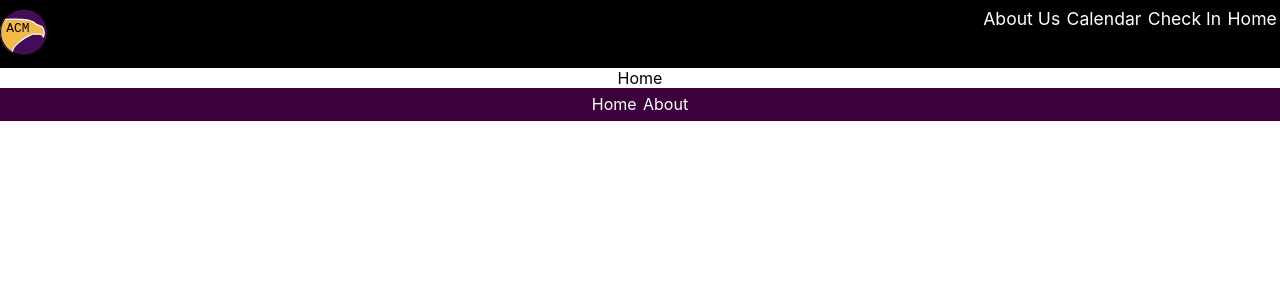
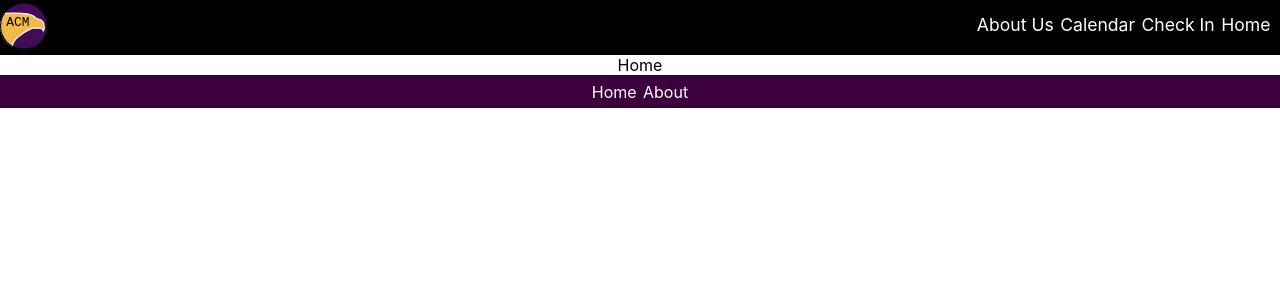
Before and after one commit to hunteracm/localhost-login, a React (Create React App) app in the folder client/: page / in a window 1280 px wide. Shown: the top 300 px of the page. Built offline with nearby package versions, Linux system fonts and the light colour scheme.

Commit message:
added more customized styling for navbar

```diff
--- a/client/src/App.css
+++ b/client/src/App.css
@@ -1,6 +1,7 @@
 .navBar {
-  padding-top: 0.5rem;
-  padding-bottom: 0.5rem;
+  padding-top: 0.1rem;
+  padding-bottom: 0.1rem;
+  padding-right: 0.4rem;
   height: fit-content;
   /* height: 2rem; */
   font-size: 1.1rem;
@@ -12,6 +13,7 @@
 .navElement {
   margin-left: 0.2rem;
   margin-right: 0.2rem;
+  margin-top: 0.8rem;
   /* color: black; */
   color: white;
   text-decoration: none;
@@ -54,14 +56,6 @@
   text-decoration: none;
 }
 
-.logo {
-  /* background-image: url("./ColorACMLogo.svg");
-  background-size: 1.4rem 1.4rem;
-  background-repeat: no-repeat;
-  height: 1.4rem;
-  width: 1.4rem; */
-}
-
 .logoImg {
   height: 3rem;
   width: 3rem;
```
